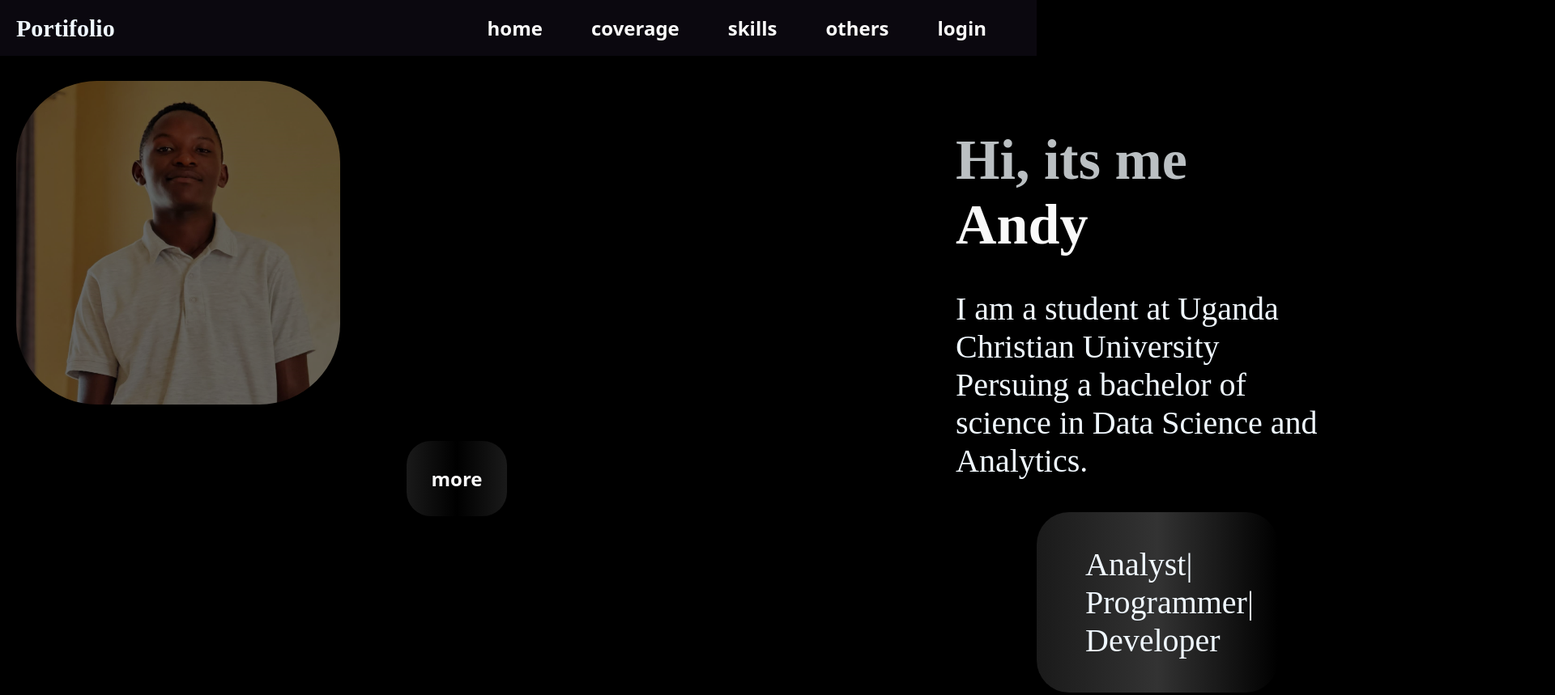
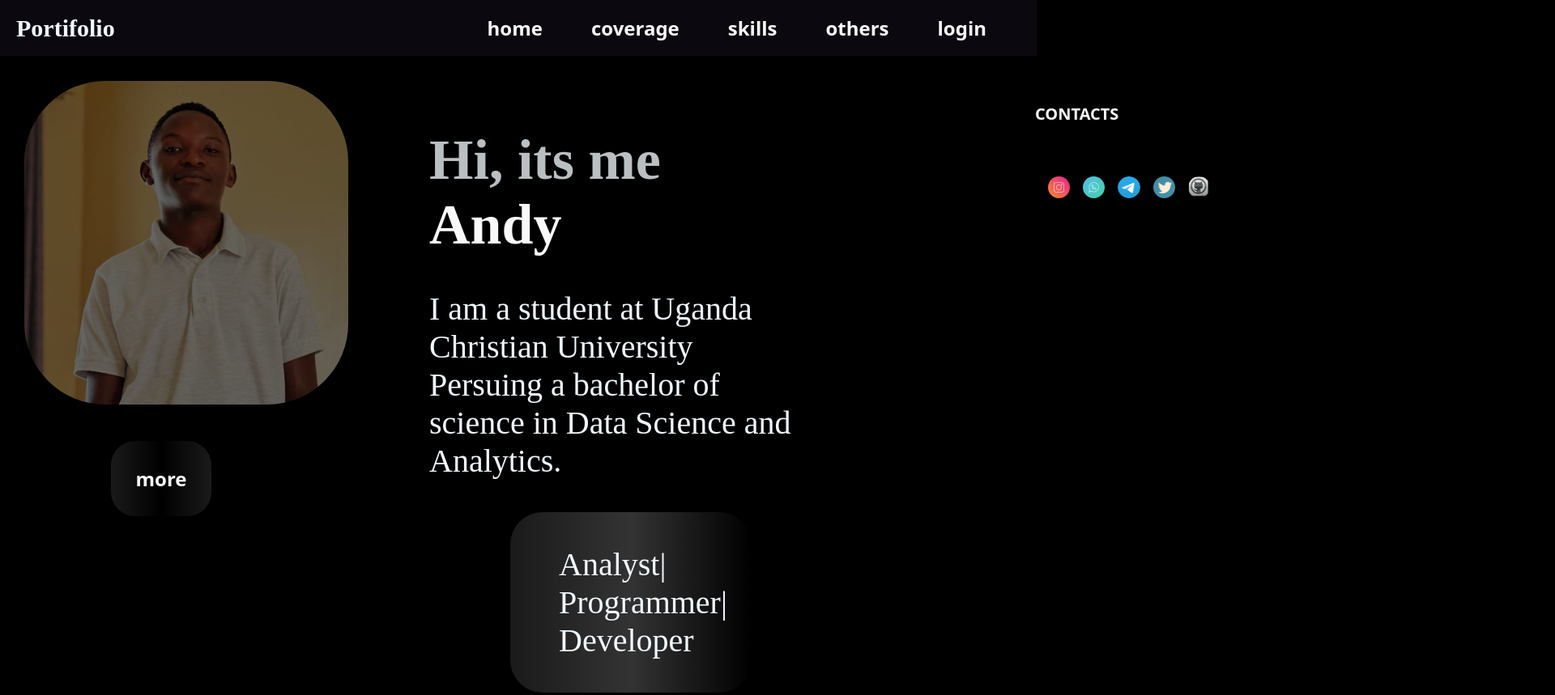
Before and after one commit to Ssenyonjo-Andrew/portifolio-basic-html, a plain HTML site: page index.html in a window 1280 px wide. Shown: the top 859 px of the page at 81% size, 1920 px wide, since content can reach past the window. Drawn offline with Linux system fonts and the light colour scheme; some packages are replaced by stand-ins of ours; a script that the page names is missing.

Commit message:
minor changes

```diff
--- a/style.css
+++ b/style.css
@@ -90,20 +90,20 @@ nav a:hover {
 }
 
 .grid-container {
-  display: grid;
-  grid-template-columns: auto 1fr;
-  gap: 20px;
-  width: 100%;
-
+  display: flex;
+  grid-template-columns: auto 2fr;
+  gap: 100px;
   margin: 0 auto;
 }
-
+.home-image{
+  width:40%;
+}
 .home-image img {
   border-radius: 100px;
   height: 50vh;
   width: 50vh;
   transition: 0.4s;
-  margin-left: 20px;
+  margin-left: 30px;
   opacity: 0.4;
   object-fit: cover;
 }
@@ -112,7 +112,9 @@ nav a:hover {
   transform: scale(1.1);
   opacity: 0.6;
 }
-
+.home-content{
+  margin-right: 200px;
+}
 .home-content h1 {
   color: rgb(186, 191, 194);
   font-size: 70px;
```
